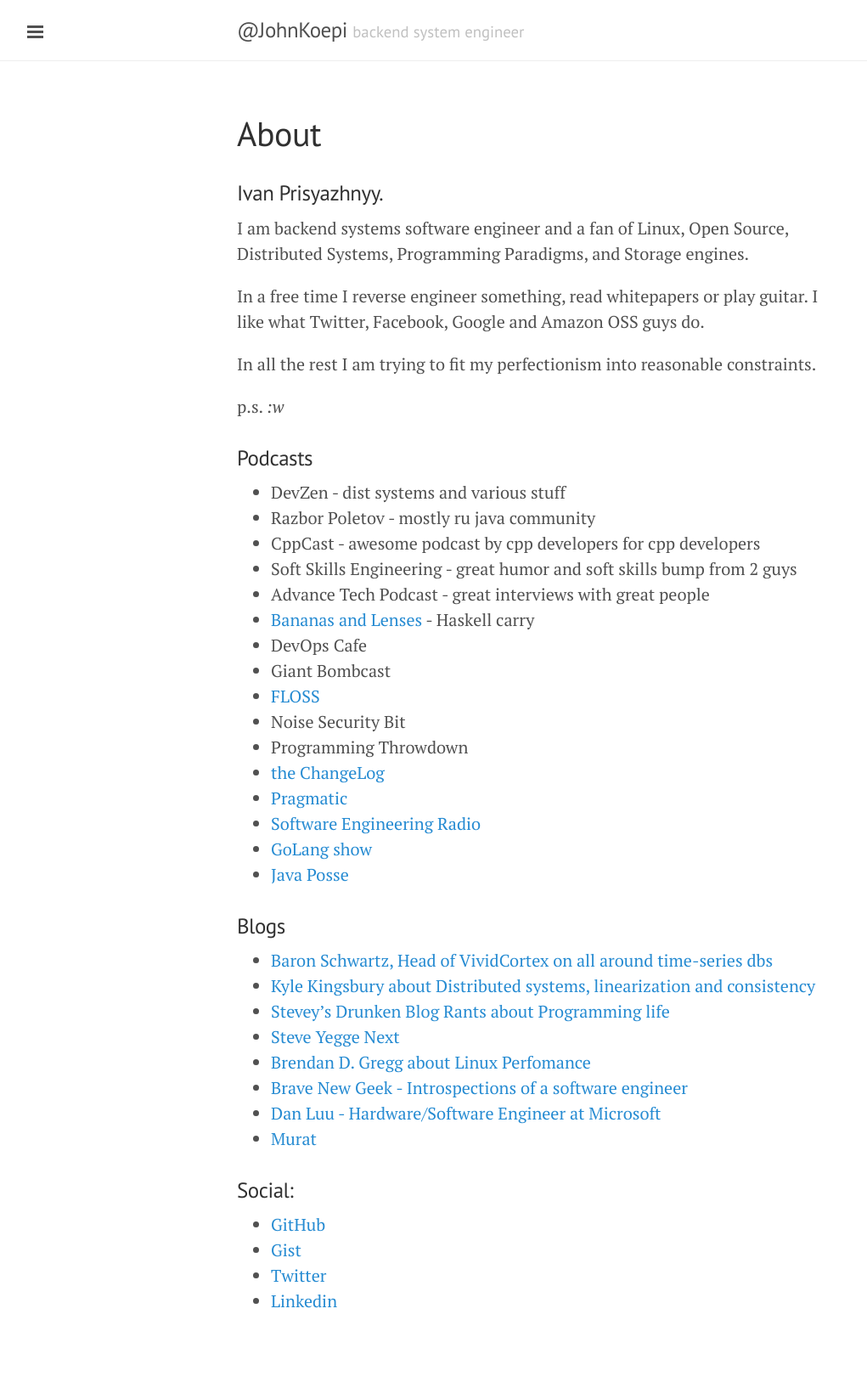
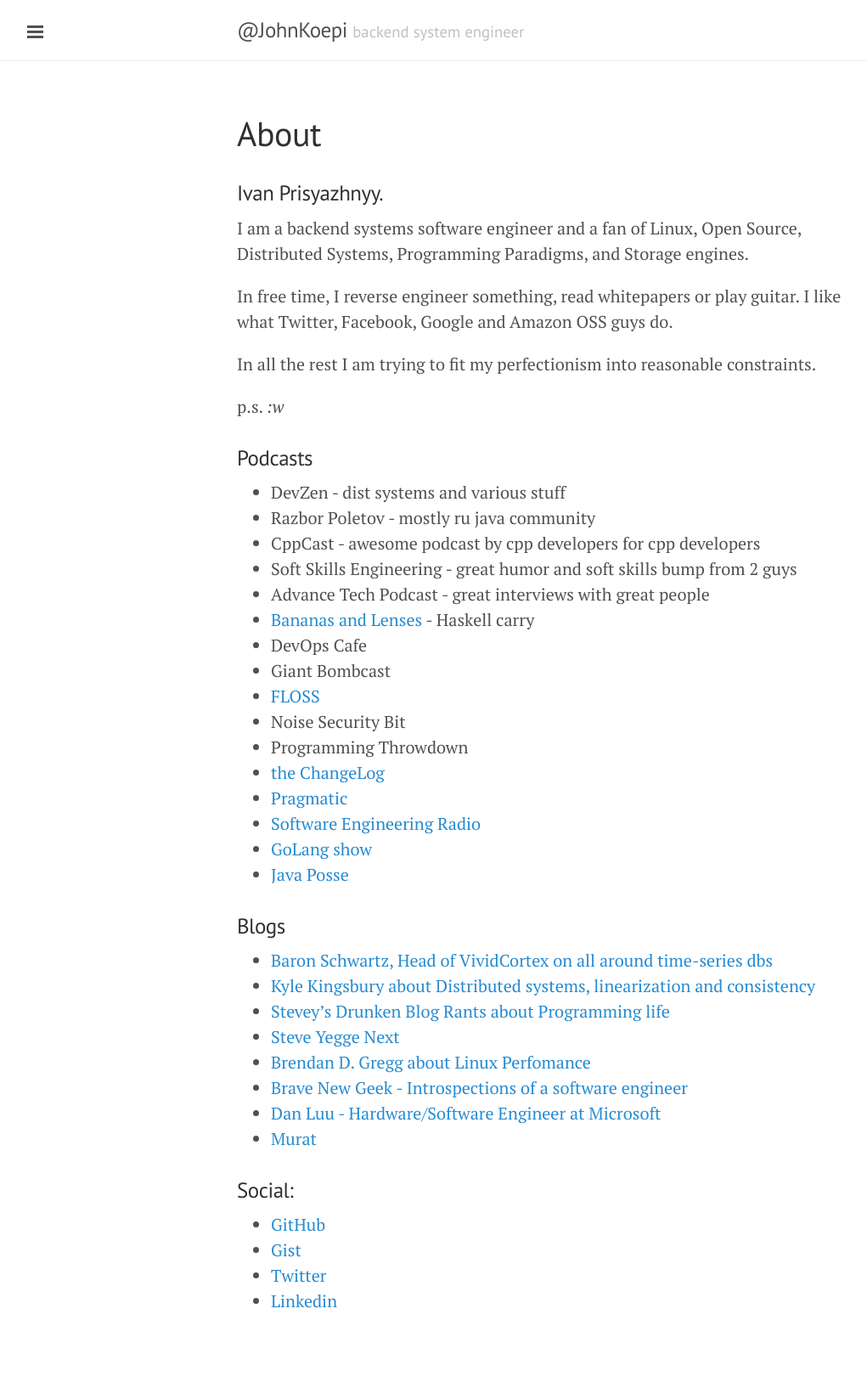
Before and after one commit to sitano/sitano.github.io, a Jekyll site: the page built from about.md, in a window 1280 px wide. Shown: the whole page at 85% size, without its empty margins (1-1022 px from the left). Built offline with Jekyll 4.4.1, drawn with Linux system fonts in a browser that asks for light colours.

Commit message:
fix some gramma

```diff
--- a/about.md
+++ b/about.md
@@ -5,10 +5,10 @@
 
 ### Ivan Prisyazhnyy.
 
-I am backend systems software engineer and a fan of Linux, Open Source,
+I am a backend systems software engineer and a fan of Linux, Open Source,
 Distributed Systems, Programming Paradigms, and Storage engines.
 
-In a free time I reverse engineer something, read whitepapers or play guitar.
+In free time, I reverse engineer something, read whitepapers or play guitar.
 I like what Twitter, Facebook, Google and Amazon OSS guys do.
 
 In all the rest I am trying to fit my perfectionism into reasonable constraints.
```
